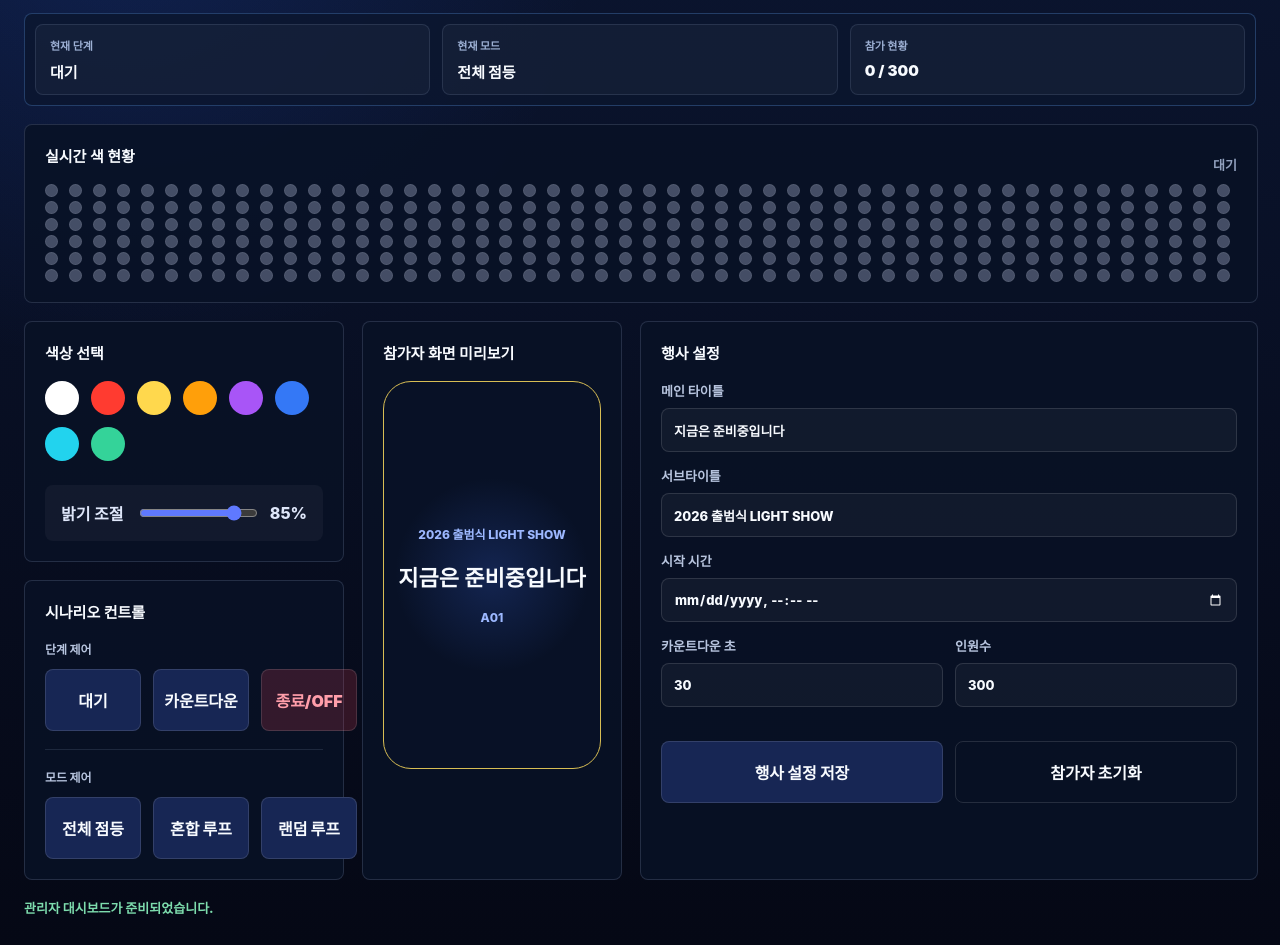
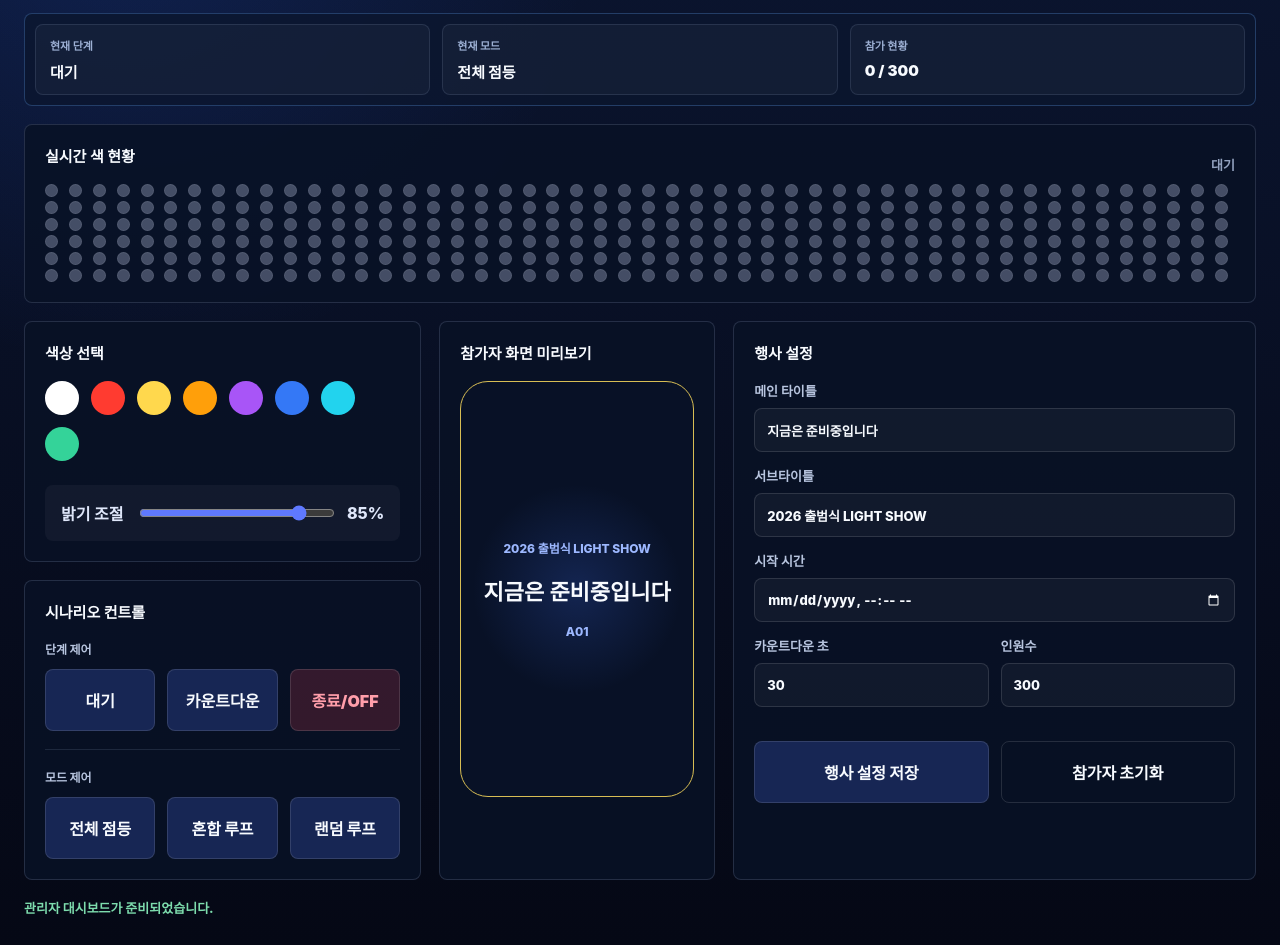
Before and after one commit to Blueoel/GLOWLINK, a website: page public/admin.html in a window 1280 px wide. Shown: the part 101-1046 px from the top of the page. Drawn offline with Linux system fonts and the light colour scheme; no server answers.

Commit message:
Improve admin tablet layout

```diff
--- a/public/styles.css
+++ b/public/styles.css
@@ -302,7 +302,7 @@ input {
 
 .admin-grid {
   display: grid;
-  grid-template-columns: minmax(320px, 1.05fr) minmax(260px, 0.9fr) minmax(300px, 1fr) minmax(300px, 1fr);
+  grid-template-columns: minmax(380px, 1.18fr) minmax(250px, 0.82fr) minmax(230px, 0.75fr) minmax(230px, 0.75fr);
   grid-template-areas:
     "map map map map"
     "color preview settings settings"
@@ -432,12 +432,14 @@ input {
 
 .stage-grid,
 .mode-grid {
-  grid-template-columns: repeat(3, minmax(96px, 1fr));
+  grid-template-columns: repeat(3, minmax(0, 1fr));
 }
 
 .button-grid button,
 .settings-actions button {
   min-height: 62px;
+  min-width: 0;
+  padding: 0 14px;
   border: 1px solid rgba(255, 255, 255, 0.12);
   border-radius: 8px;
   background: #172654;
```
